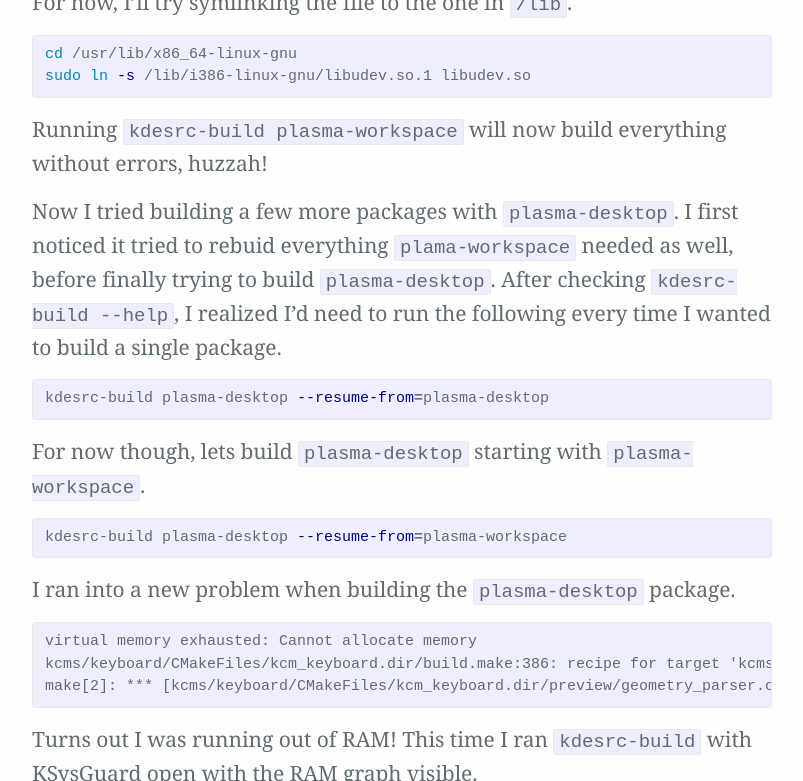
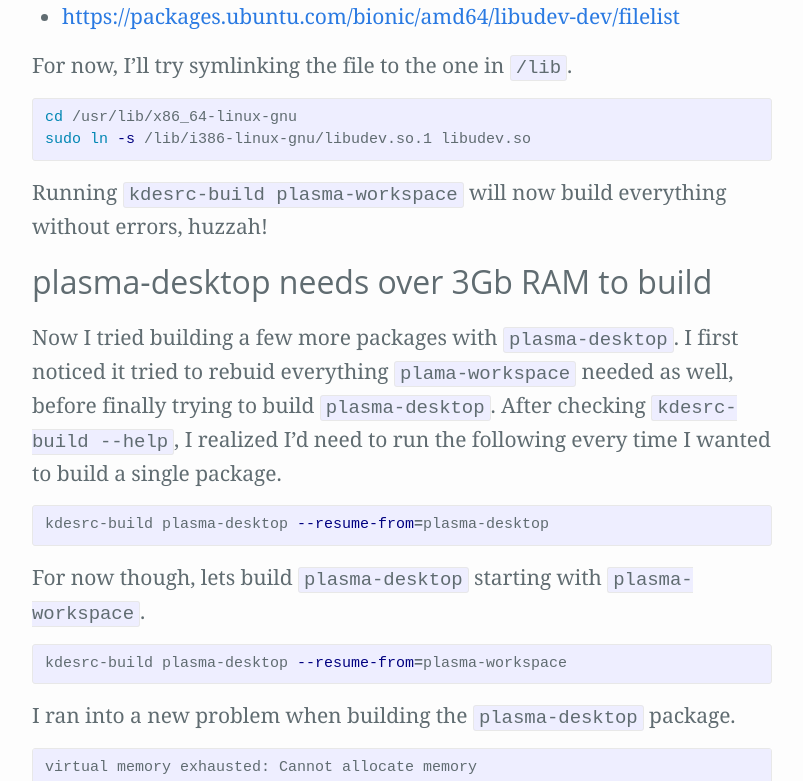
Before and after one commit to Zren/zren.github.io, a Jekyll site: the page built from _posts/2018-09-26-kdesrc-build-in-kde-neon.markdown, in a window 1280 px wide and 900 px high, scrolled down 2328 px, cut to the strip 0-781 px from the top of the window. Shown: the whole strip, without its empty margins (238-1041 px from the left). Built offline with Jekyll 4.4.1, drawn with Linux system fonts in a browser that asks for light colours; some of the changed text lies outside the part shown.

Commit message:
Add some headings to breakup the long article

```diff
--- a/_posts/2018-09-26-kdesrc-build-in-kde-neon.markdown
+++ b/_posts/2018-09-26-kdesrc-build-in-kde-neon.markdown
@@ -63,6 +65,8 @@ sudo ln -s /lib/i386-linux-gnu/libudev.so.1 libudev.so
 
 Running `kdesrc-build plasma-workspace` will now build everything without errors, huzzah!
 
+## plasma-desktop needs over 3Gb RAM to build
+
 Now I tried building a few more packages with `plasma-desktop`. I first noticed it tried to rebuid everything `plama-workspace` needed as well, before finally trying to build `plasma-desktop`. After checking `kdesrc-build --help`, I realized I'd need to run the following every time I wanted to build a single package.
 
 {% highlight bash %}
```
Also changed, not shown: other parts of _posts/2018-09-26-kdesrc-build-in-kde-neon.markdown (+2 -0 lines).
